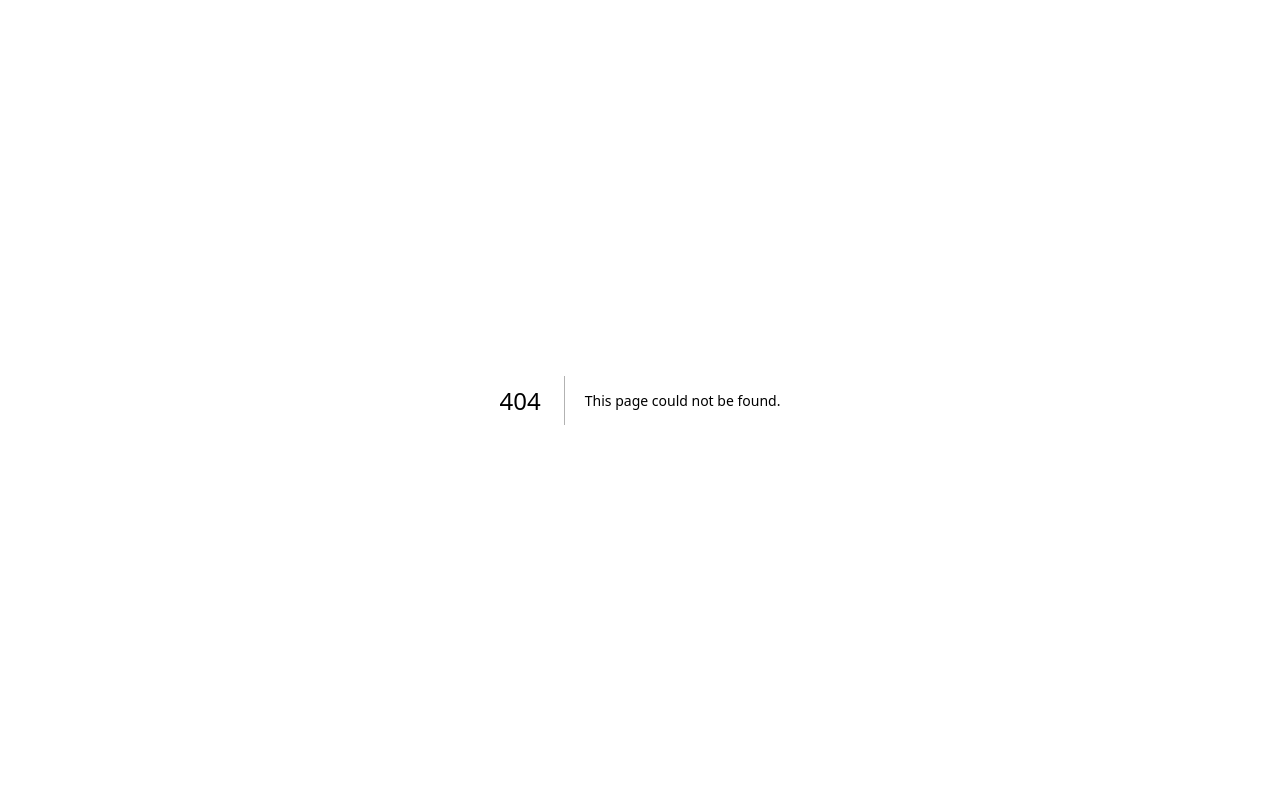
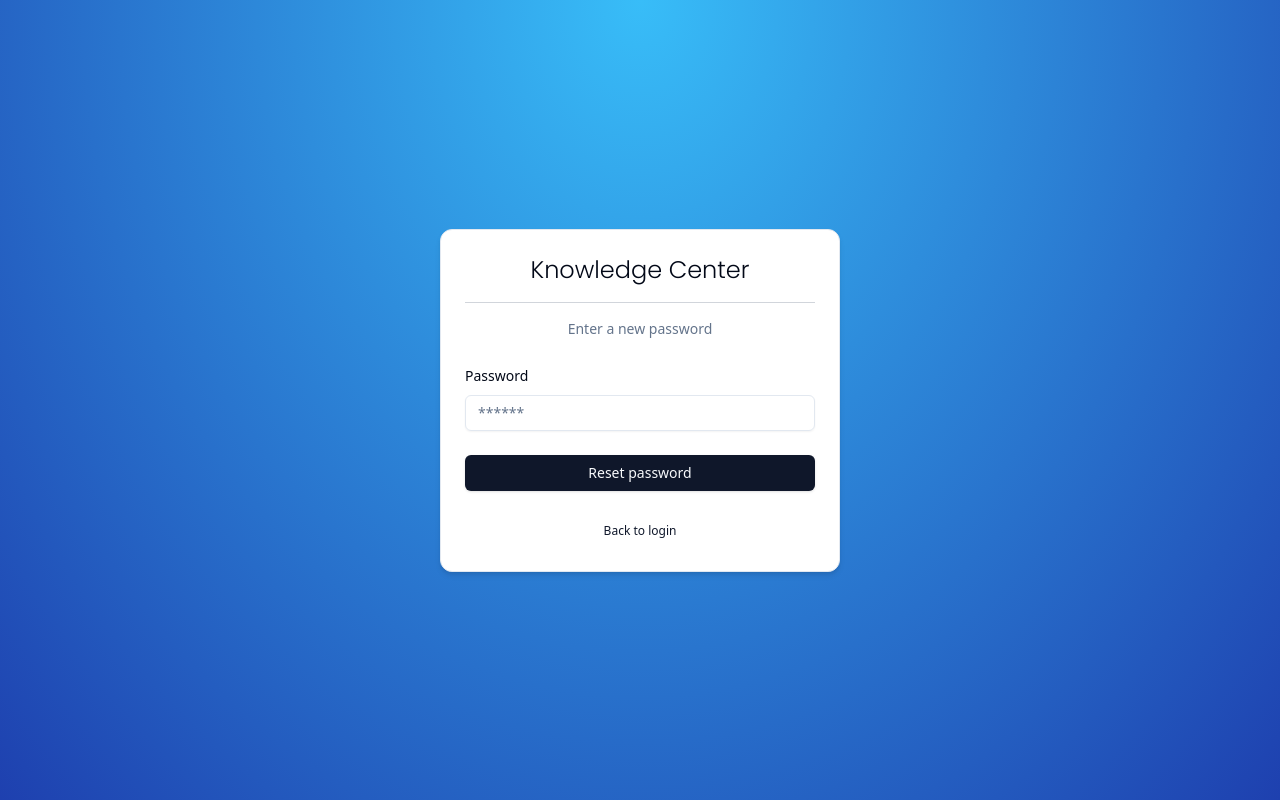
Before and after one commit to Hub-of-Abdullah/sms-project, a Next.js app: page /auth/new-password in a window 1280 px wide. Before the commit this address had no page. Built offline with nearby package versions, Linux system fonts and the light colour scheme.

Commit message:
Reset password functionality updated

```diff
--- /dev/null
+++ b/actions/new-password.ts
@@ -0,0 +1,56 @@
+"use server"
+import * as z from "zod";
+import { NewPasswordSchema } from "@/schemas";
+import { getPasswordResetTokenByToken } from "@/data/password-reset-token";
+import { getUserByEmail } from "@/data/user";
+import bcrypt from "bcryptjs";
+import { db } from "@/lib/db";
+
+
+export const newPassword = async (
+    values: z.infer<typeof NewPasswordSchema>,
+    token?: string | null,
+) => {
+    if (!token) {
+        return { error: "Missing token !" };
+    }
+
+    const validatedFields = NewPasswordSchema.safeParse(values);
+    if (!validatedFields.success) {
+        return { error: "Invalid fields !" };
+    }
+
+    const { password } = validatedFields.data;
+    const existingToken = await getPasswordResetTokenByToken(token);
+
+    if (!existingToken) {
+        return { error: "Invalid token !" };
+    }
+
+    const hasExpired = new Date(existingToken.expires) < new Date();
+
+    if (hasExpired) {
+        return { error: "Token has expired !" };
+    }
+
+    const existingUser = await getUserByEmail(existingToken.email);
+
+    if (!existingUser) {
+        return { error: "Email dose not exist !" };
+    }
+
+
+    const hashedPassword = await bcrypt.hash(password, 10);
+
+    await db.user.update({
+        where: { id: existingUser.id },
+        data: { password: hashedPassword },
+    });
+
+    await db.passwordResetToken.delete({
+        where: { id: existingToken.id }
+    });
+
+    return { success: "Password updated!" };
+
+}
--- /dev/null
+++ b/app/auth/new-password/page.jsx
@@ -0,0 +1,8 @@
+"use client";
+import { NewPasswordForm } from "@/components/auth/new-password-form";
+const NewPasswordPage = () => {
+    return (
+        <NewPasswordForm />
+    )
+}
+export default NewPasswordPage;
--- /dev/null
+++ b/components/auth/new-password-form.tsx
@@ -0,0 +1,94 @@
+"use client"
+
+import * as z from "zod";
+import { useForm } from "react-hook-form";
+import { zodResolver } from "@hookform/resolvers/zod";
+import { useState, useTransition } from "react";
+import { useSearchParams } from "next/navigation";
+import {
+    Form,
+    FormControl,
+    FormField,
+    FormItem,
+    FormLabel,
+    FormMessage,
+} from "@/components/ui/form";
+
+import { Input } from "@/components/ui/input";
+import { NewPasswordSchema } from "@/schemas";
+import { CardWrapper } from "@/components/auth/card-wrapper";
+import { Button } from "@/components/ui/button";
+import { FormError } from "@/components/ex/form-error";
+import { FormSuccess } from "@/components/ex/form-success";
+import { newPassword } from "@/actions/new-password";
+
+export const NewPasswordForm = () => {
+    const searchParams = useSearchParams();
+    const token = searchParams.get("token");
+
+    const [isPending, startTransition] = useTransition();
+    const [error, setError] = useState<string | undefined>("");
+    const [success, setSuccess] = useState<string | undefined>("");
+
+    const form = useForm<z.infer<typeof NewPasswordSchema>>({
+        resolver: zodResolver(NewPasswordSchema),
+        defaultValues: {
+            password: "",
+
+        },
+    });
+
+    const onSubmit = (values: z.infer<typeof NewPasswordSchema>) => {
+        setError("");
+        setSuccess("");
+        startTransition(() => {
+            newPassword(values, token)
+                .then((data) => {
+                    if (data) {
+                        setError(data.error);
+                        setSuccess(data.success);
+                    }
+                });
+        });
+    };
+
+    return (
+        <CardWrapper
+            headerLabel="Enter a new password"
+            backButtonHref="/auth/login"
+            backButtonLabel="Back to login"
+        >
+            <Form {...form}>
+                <form onSubmit={form.handleSubmit(onSubmit)}
+                    className="space-y-6"
+                >
+                    <div className="space-y-4">
+                        <FormField
+                            control={form.control}
+                            name="password"
+                            render={({ field }) => (
+                                <FormItem>
+                                    <FormLabel>Password</FormLabel>
+                                    <FormControl>
+                                        <Input
+                                            {...field}
+                                            disabled={isPending}
+                                            placeholder="******"
+                                            type="password"
+                                        />
+                                    </FormControl>
+                                    <FormMessage />
+                                </FormItem>
+                            )}
+                        >
+                        </FormField>
+
+                    </div>
+                    <FormError message={error} />
+                    <FormSuccess message={success} />
+                    <Button type="submit" disabled={isPending} className="w-full">Reset password</Button>
+                </form>
+            </Form>
+        </CardWrapper>
+    );
+};
--- a/schemas/index.ts
+++ b/schemas/index.ts
@@ -1,5 +1,10 @@
 import * as z from "zod";
 
+export const NewPasswordSchema = z.object({
+    password: z.string().min(6, {
+        message: "Minimum 6 characters requred."
+    }),
+});
 
 export const ResetSchema = z.object({
     email: z.string().email({
```
